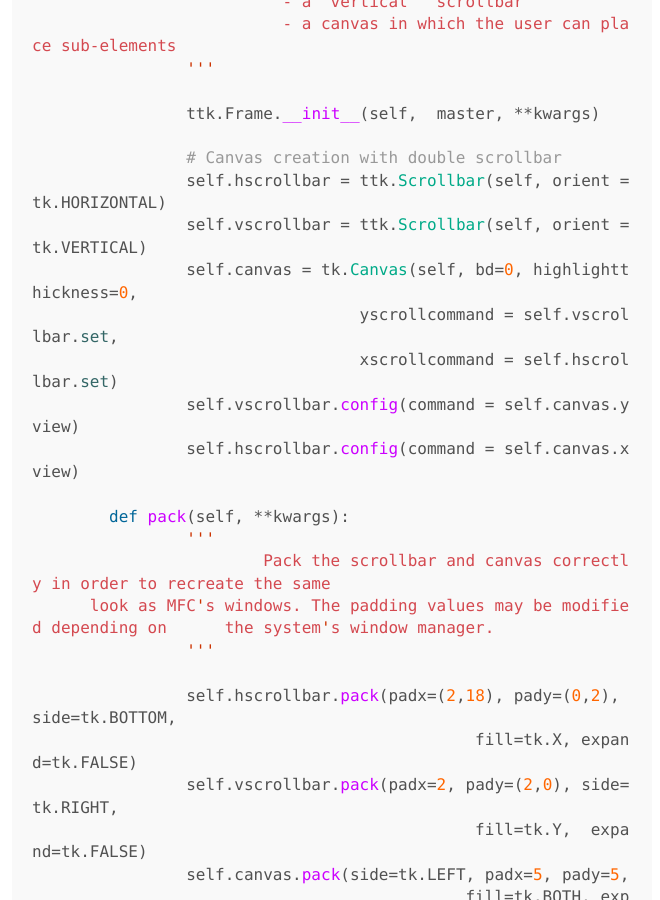
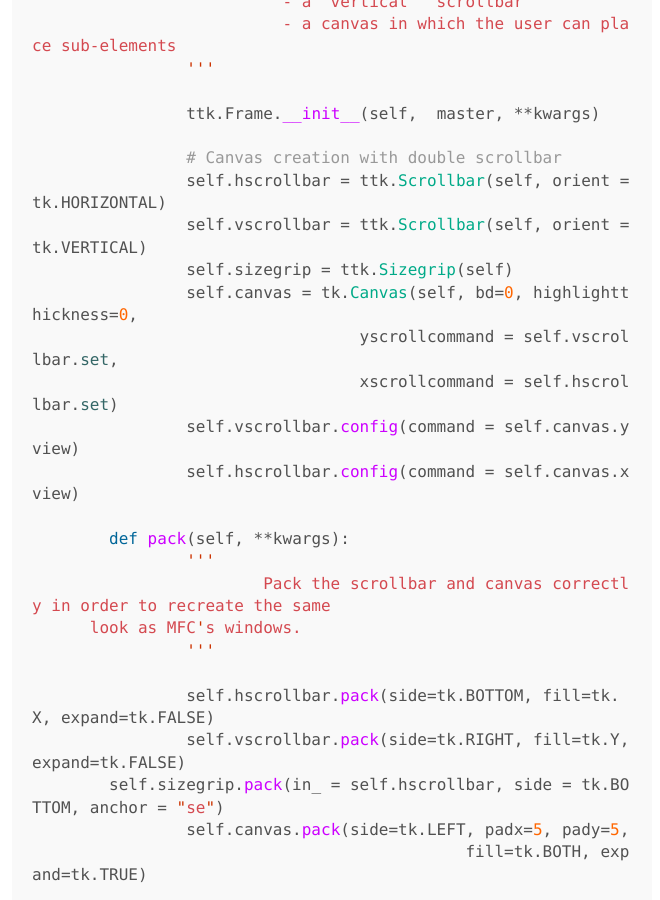
Before and after one commit to gavz/lucasg.github.io, a Jekyll site: the page built from _posts/2015-07-21-How-to-make-a-proper-double-scrollbar-frame-in-Tkinter.md, in a window 1280 px wide and 900 px high, scrolled down 907 px. Shown: the whole window, without its empty margins (308-968 px from the left). Built offline with Jekyll 4.4.1, drawn with Linux system fonts in a browser that asks for light colours.

Commit message:
Add Sizegrip object
In the python script, there is now a sizegrip object for resizing windows.

```diff
--- a/_posts/2015-07-21-How-to-make-a-proper-double-scrollbar-frame-in-Tkinter.md
+++ b/_posts/2015-07-21-How-to-make-a-proper-double-scrollbar-frame-in-Tkinter.md
@@ -35,6 +35,7 @@ class DoubleScrollbarFrame(ttk.Frame):
 		# Canvas creation with double scrollbar
 		self.hscrollbar = ttk.Scrollbar(self, orient = tk.HORIZONTAL)
 		self.vscrollbar = ttk.Scrollbar(self, orient = tk.VERTICAL)
+		self.sizegrip = ttk.Sizegrip(self)
 		self.canvas = tk.Canvas(self, bd=0, highlightthickness=0,
                                   yscrollcommand = self.vscrollbar.set,
                                   xscrollcommand = self.hscrollbar.set)
@@ -44,13 +45,12 @@ class DoubleScrollbarFrame(ttk.Frame):
 	def pack(self, **kwargs):
 		'''
 			Pack the scrollbar and canvas correctly in order to recreate the same
-      look as MFC's windows. The padding values may be modified depending on      the system's window manager.
+      look as MFC's windows.
 		'''
 
-		self.hscrollbar.pack(padx=(2,18), pady=(0,2), side=tk.BOTTOM,
-                                              fill=tk.X, expand=tk.FALSE)
-		self.vscrollbar.pack(padx=2, pady=(2,0), side=tk.RIGHT,
-                                              fill=tk.Y,  expand=tk.FALSE)
+		self.hscrollbar.pack(side=tk.BOTTOM, fill=tk.X, expand=tk.FALSE)
+		self.vscrollbar.pack(side=tk.RIGHT, fill=tk.Y,  expand=tk.FALSE)
+        self.sizegrip.pack(in_ = self.hscrollbar, side = tk.BOTTOM, anchor = "se")
 		self.canvas.pack(side=tk.LEFT, padx=5, pady=5,
                                              fill=tk.BOTH, expand=tk.TRUE)
 
```
Also changed, not shown: assets/DoubleScrollbarFrameExemple.PNG.
